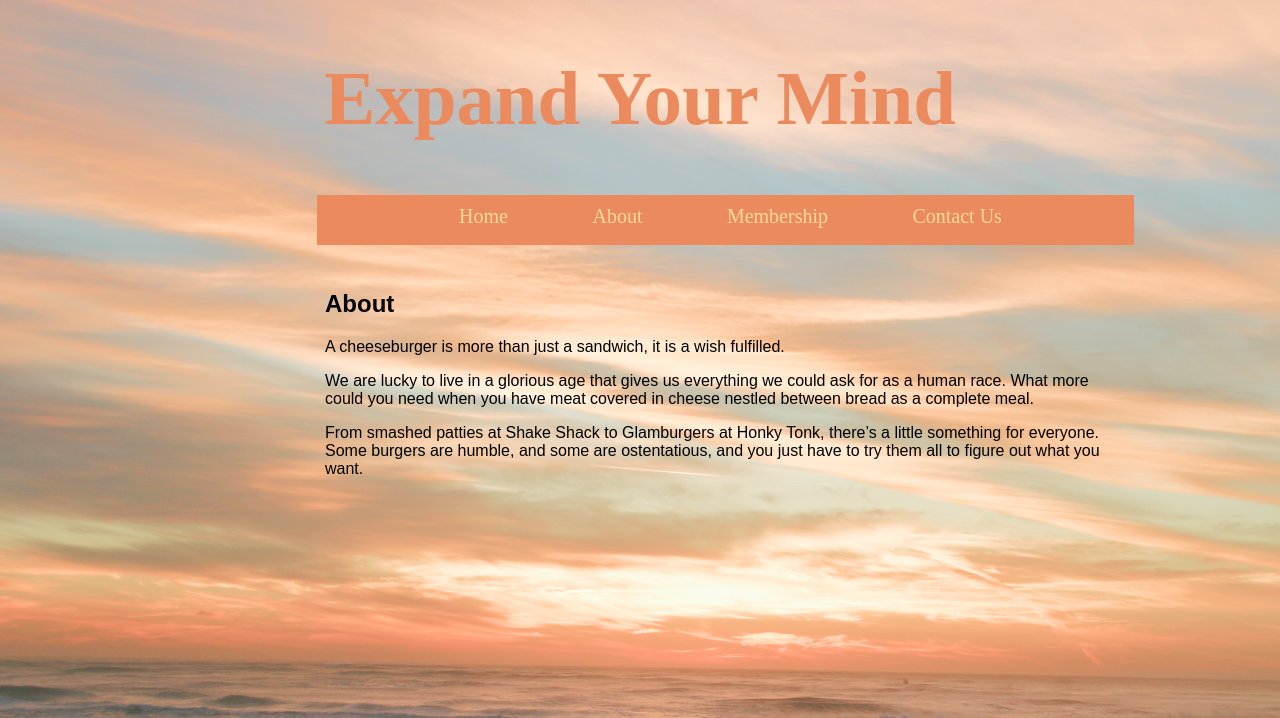
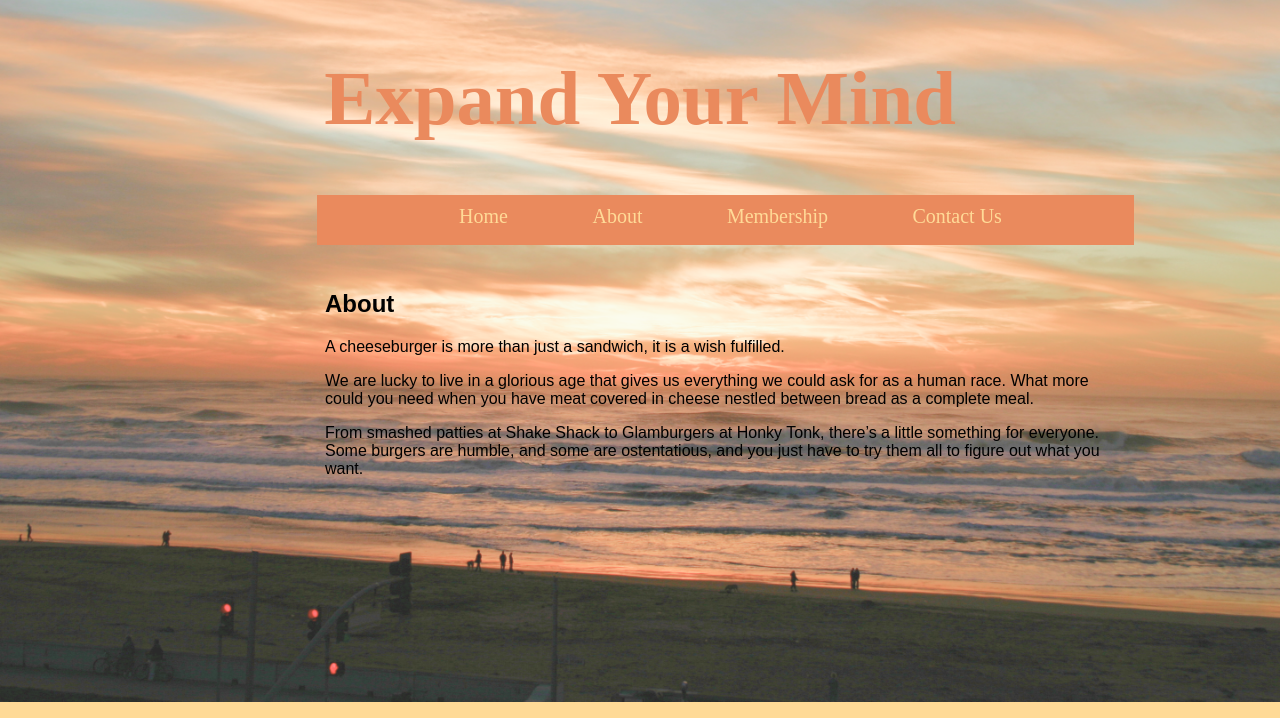
Before and after one commit to sdaless/medp285, a PHP site: page /new_heights/about.html in a window 1280 px wide. Shown: the top 718 px of the page. Run offline with PHP 8.4, Linux system fonts and the light colour scheme; some web fonts are replaced.

Commit message:
Update new_heights.css

```diff
--- a/new_heights/css/new_heights.css
+++ b/new_heights/css/new_heights.css
@@ -4,6 +4,10 @@
 body {
   font-family: "Archivo", sans-serif;
   background-image: url(sunset.png);
+  background-position: center;
+  background-repeat: no-repeat;
+  background-size: cover;
+  height: 100%;
   background-color: #FFDA97;
 }
 
```
